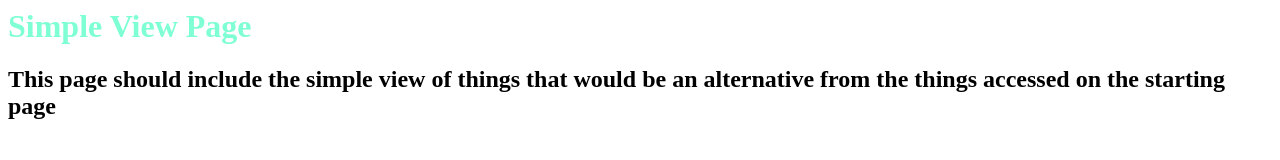
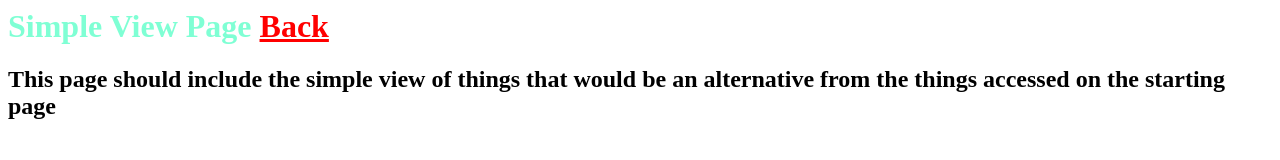
Before and after one commit to LandoHarris/GitPages, a plain HTML site: page simpleView.html in a window 1280 px wide. Drawn offline with Linux system fonts and the light colour scheme.

Commit message:
back_button

```diff
--- a/simpleView.html
+++ b/simpleView.html
@@ -5,7 +5,10 @@
     <title>Document</title>
 </head>
 <body>
-    <h1 style="color:aquamarine;">Simple View Page</h1>
+    <h1 style="color:aquamarine;">Simple View Page
+        <a style="color:Red " href="/GitPages/index.html">Back</a>
+
+    </h1>
     <h2>
         This page should include the simple view of things that would be an alternative from the things accessed on the starting page
     </h2>
```
